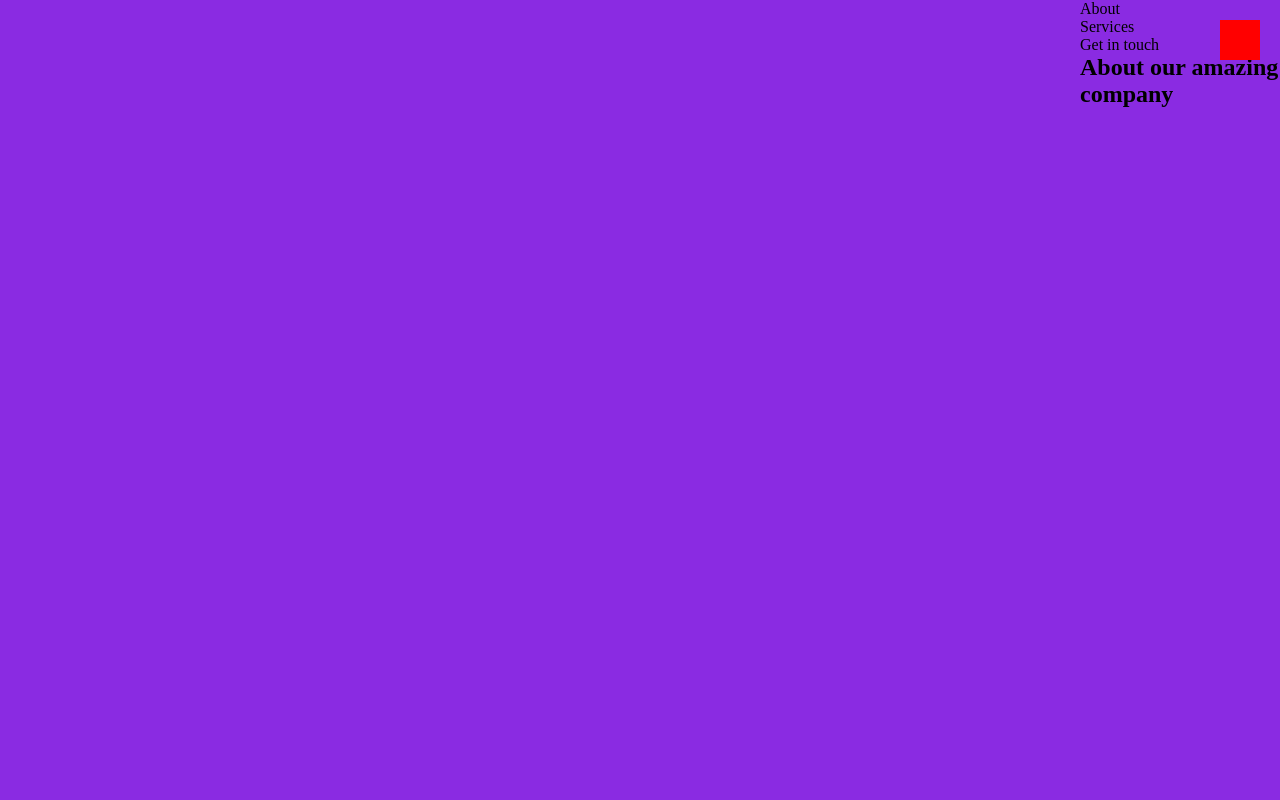
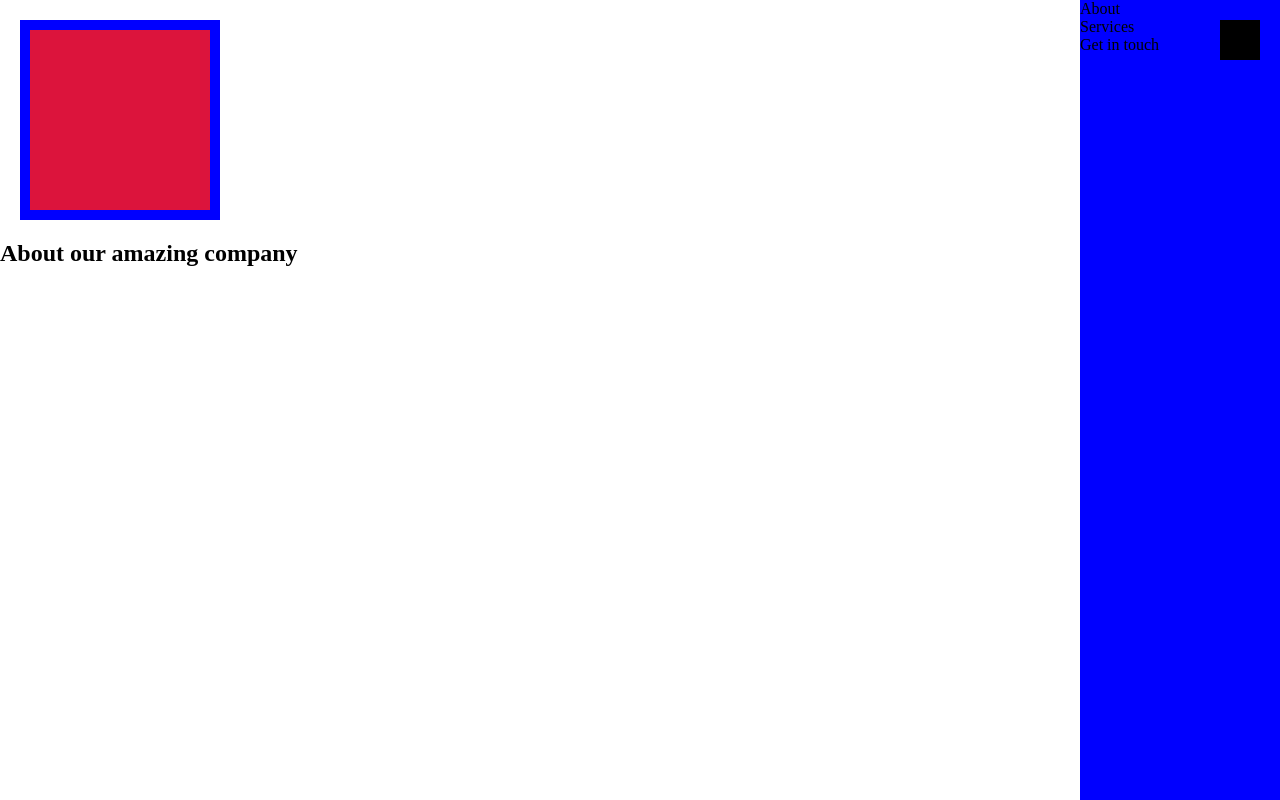
Before and after one commit to Uncasaa/w2-practices, a plain HTML site: page index.html in a window 1280 px wide. Both pictures are taken after a click on the button 1240 px from the left and 40 px from the top of the page. Shown: the top 800 px of the page. Drawn offline with Linux system fonts and the light colour scheme.

Commit message:
works on body

```diff
--- a/script.js
+++ b/script.js
@@ -1,5 +1,5 @@
 function toggleClicked(event) {
-    event.target.classList.toggle("clicked");
+    // event.target.classList.toggle("clicked");
     document.getElementById("bodyId").classList.toggle("clicked");
 };
 
--- a/style.css
+++ b/style.css
@@ -44,6 +44,25 @@
     min-height: 100vh;
 }
 
+header {
+    width: 200px;
+    height: 200px;
+    padding: 20px;
+    margin: 20px;
+    border: 10px solid blue;
+
+    background-color: crimson;
+}
+header .randomDiv2 {
+    position: absolute;
+    top: 0px;
+    left: 0px;
+    width: 40px;
+    height: 40px;
+
+    background-color: black;
+}
+
 #menu-btn {
     position: fixed;
     top: 0;
@@ -56,17 +75,17 @@
     background-color: black;
 }
 
-#menu-btn.clicked {
+#bodyID.clicked #menu-btn.clicked {
     background-color: red;
 }
 
-#bodyId {
+#nav {
     position: fixed;
     top: 0;
     right: -200px;
     width: 200px;
     height: 100vh;
-    z-index: 8;
+    z-index: 9;
 
     background-color: blue;
 }
@@ -74,11 +93,10 @@
 #nav.clicked {
     right: 0;
 }
-#bodyId {
-    z-index: 8;
+
+.randomDiv {
+    display: inline;
 }
-
-#bodyId.clicked {
+#bodyId.clicked #nav {
     right: 0;
-    background-color: blueviolet;
 }
```
